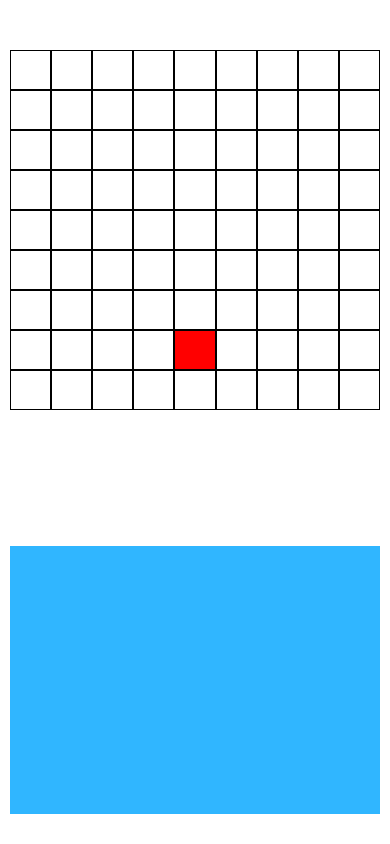
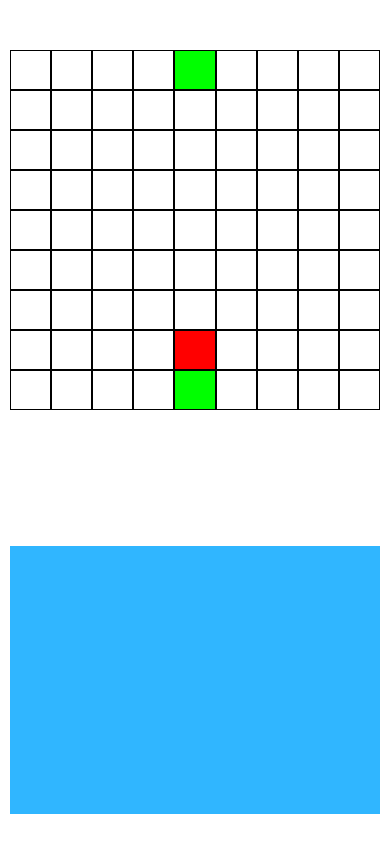
Before and after one commit to Krillian111/poc-react-native-snake, a React Native app: screen / in a window 390 px wide. Built offline with nearby package versions, Linux system fonts and the light colour scheme.

Commit message:
add snake body handling

```diff
--- a/components/game/Game.tsx
+++ b/components/game/Game.tsx
@@ -1,10 +1,10 @@
 import React, { useState, useEffect } from 'react';
 import { StyleSheet, View } from 'react-native';
 import Direction from '../../models/Direction';
-import CellCoordinate from '../../models/Coordinate';
-import Dimension from '../../constants/Dimension';
 import Grid from '../grid/Grid';
 import SwipeDirectionControl from '../controls/SwipeDirectionControl';
+import moveSnakeByOne from './movement';
+import GameSettings from '../../constants/GameSettings';
 
 const styles = StyleSheet.create({
   game: {
@@ -18,62 +18,23 @@ const styles = StyleSheet.create({
   },
 });
 
-function addWithOverflow(coordinate: number, increment: number) {
-  const resultWithoutOverflow = coordinate + increment;
-  if (resultWithoutOverflow < 0) {
-    return Dimension.gridCellsPerAxis - 1;
-  }
-  return resultWithoutOverflow % Dimension.gridCellsPerAxis;
-}
-
-function moveHeadByOne(
-  coordinate: CellCoordinate,
-  direction: Direction
-): CellCoordinate {
-  if (direction === Direction.UP) {
-    return {
-      row: addWithOverflow(coordinate.row, -1),
-      column: coordinate.column,
-    };
-  }
-  if (direction === Direction.DOWN) {
-    return {
-      row: addWithOverflow(coordinate.row, 1),
-      column: coordinate.column,
-    };
-  }
-  if (direction === Direction.LEFT) {
-    return {
-      row: coordinate.row,
-      column: addWithOverflow(coordinate.column, -1),
-    };
-  }
-  if (direction === Direction.RIGHT) {
-    return {
-      row: coordinate.row,
-      column: addWithOverflow(coordinate.column, 1),
-    };
-  }
-  throw new Error(`unknown moveByOne direction ${direction}`);
-}
-
 export default function Game() {
-  const [headCoordinate, setHeadCoordinate] = useState({
-    row: 4,
-    column: 4,
-  });
+  const [snake, setSnake] = useState([
+    { row: 4, column: 6 },
+    { row: 4, column: 5 },
+    { row: 4, column: 4 },
+  ]);
   const [headDirection, setHeadDirection] = useState(Direction.UP);
   useEffect(() => {
-    const timeoutId = setTimeout(
-      () => setHeadCoordinate(moveHeadByOne(headCoordinate, headDirection)),
-      500
-    );
+    const timeoutId = setTimeout(() => {
+      setSnake(moveSnakeByOne(snake, headDirection));
+    }, GameSettings.updateInterval);
     return () => clearInterval(timeoutId);
-  }, [headDirection, headCoordinate]);
+  }, [headDirection, snake]);
 
   return (
     <View style={styles.game}>
-      <Grid headCoordinate={headCoordinate} />
+      <Grid snake={snake} />
       <SwipeDirectionControl
         updateDirection={(direction) => setHeadDirection(direction)}
       />
--- /dev/null
+++ b/components/game/movement.ts
@@ -0,0 +1,51 @@
+import CellCoordinate from '../../models/Coordinate';
+import Direction from '../../models/Direction';
+import GameSettings from '../../constants/GameSettings';
+
+function addWithOverflow(coordinate: number, increment: number) {
+  const resultWithoutOverflow = coordinate + increment;
+  if (resultWithoutOverflow < 0) {
+    return GameSettings.numberOfSquaresAlongAxis - 1;
+  }
+  return resultWithoutOverflow % GameSettings.numberOfSquaresAlongAxis;
+}
+
+function moveCellByOne(
+  cell: CellCoordinate,
+  direction: Direction
+): CellCoordinate {
+  if (direction === Direction.UP) {
+    return {
+      row: addWithOverflow(cell.row, -1),
+      column: cell.column,
+    };
+  }
+  if (direction === Direction.DOWN) {
+    return {
+      row: addWithOverflow(cell.row, 1),
+      column: cell.column,
+    };
+  }
+  if (direction === Direction.LEFT) {
+    return {
+      row: cell.row,
+      column: addWithOverflow(cell.column, -1),
+    };
+  }
+  if (direction === Direction.RIGHT) {
+    return {
+      row: cell.row,
+      column: addWithOverflow(cell.column, 1),
+    };
+  }
+  throw new Error(`unknown moveByOne direction ${direction}`);
+}
+
+export default function moveSnakeByOne(
+  snake: Array<CellCoordinate>,
+  direction: Direction
+): Array<CellCoordinate> {
+  const head = snake[snake.length - 1];
+  const newHead = moveCellByOne(head, direction);
+  return [...snake.slice(1), newHead];
+}
--- a/components/grid/Cell.tsx
+++ b/components/grid/Cell.tsx
@@ -6,7 +6,7 @@ import Dimension from '../../constants/Dimension';
 interface CellProps {
   rowIndex: number;
   columnIndex: number;
-  headCoordinate: CellCoordinate;
+  snake: Array<CellCoordinate>;
 }
 
 const styles = StyleSheet.create({
@@ -20,19 +20,28 @@ const styles = StyleSheet.create({
   snakeHead: {
     backgroundColor: '#f00',
   },
-  empty: {},
+  body: {
+    backgroundColor: '#0f0',
+  },
 });
 
-export default function Cell({
-  rowIndex,
-  columnIndex,
-  headCoordinate,
-}: CellProps) {
-  const isHeadCell =
-    rowIndex === headCoordinate.row && columnIndex === headCoordinate.column;
-  const style = StyleSheet.compose(
-    styles.cell,
-    isHeadCell ? styles.snakeHead : styles.empty
-  );
-  return <View style={style} />;
+function equals(cell1: CellCoordinate, cell2: CellCoordinate) {
+  return cell1.row === cell2.row && cell1.column === cell2.column;
 }
+
+export default function Cell({ rowIndex, columnIndex, snake }: CellProps) {
+  const cellCoordinates = { row: rowIndex, column: columnIndex };
+  const head = snake[snake.length - 1];
+  const isHeadCell = equals(cellCoordinates, head);
+  const isBodyCell = snake
+    .slice(0, snake.length - 1)
+    .some((bodyPart) => equals(cellCoordinates, bodyPart));
+  const cellStyle: Array<any> = [styles.cell];
+  if (isBodyCell) {
+    cellStyle.push(styles.body);
+  }
+  if (isHeadCell) {
+    cellStyle.push(styles.snakeHead);
+  }
+  return <View style={cellStyle} />;
+}
--- a/components/grid/Grid.tsx
+++ b/components/grid/Grid.tsx
@@ -3,9 +3,10 @@ import { StyleSheet, View } from 'react-native';
 import Row from './Row';
 import Dimension from '../../constants/Dimension';
 import CellCoordinate from '../../models/Coordinate';
+import GameSettings from '../../constants/GameSettings';
 
 interface GridProps {
-  headCoordinate: CellCoordinate;
+  snake: Array<CellCoordinate>;
 }
 
 const styles = StyleSheet.create({
@@ -15,16 +16,12 @@ const styles = StyleSheet.create({
   },
 });
 
-export default function Grid({ headCoordinate }: GridProps) {
-  const rows = [...new Array(Dimension.gridCellsPerAxis).keys()];
+export default function Grid({ snake }: GridProps) {
+  const rows = [...new Array(GameSettings.numberOfSquaresAlongAxis).keys()];
   return (
     <View style={styles.grid}>
       {rows.map((rowIndex) => (
-        <Row
-          headCoordinate={headCoordinate}
-          key={`row-${rowIndex}`}
-          rowIndex={rowIndex}
-        />
+        <Row snake={snake} key={`row-${rowIndex}`} rowIndex={rowIndex} />
       ))}
     </View>
   );
--- a/components/grid/Row.tsx
+++ b/components/grid/Row.tsx
@@ -3,10 +3,11 @@ import { StyleSheet, View } from 'react-native';
 import Cell from './Cell';
 import Dimension from '../../constants/Dimension';
 import CellCoordinate from '../../models/Coordinate';
+import GameSettings from '../../constants/GameSettings';
 
 interface RowProps {
   rowIndex: number;
-  headCoordinate: CellCoordinate;
+  snake: Array<CellCoordinate>;
 }
 
 const styles = StyleSheet.create({
@@ -16,13 +17,13 @@ const styles = StyleSheet.create({
   },
 });
 
-export default function Row({ rowIndex, headCoordinate }: RowProps) {
-  const columns = [...new Array(Dimension.gridCellsPerAxis).keys()];
+export default function Row({ rowIndex, snake }: RowProps) {
+  const columns = [...new Array(GameSettings.numberOfSquaresAlongAxis).keys()];
   return (
     <View style={styles.rows}>
       {columns.map((columnIndex) => (
         <Cell
-          headCoordinate={headCoordinate}
+          snake={snake}
           key={`cell-${rowIndex}-${columnIndex}`}
           rowIndex={rowIndex}
           columnIndex={columnIndex}
--- a/constants/Dimension.ts
+++ b/constants/Dimension.ts
@@ -1,12 +1,12 @@
+import GameSettings from './GameSettings';
+
 const squareSize = 40;
-const numberOfSquaresAlongAxis = 9;
 
 const Dimension = {
-  gridCellsPerAxis: numberOfSquaresAlongAxis,
   minSwipeLength: 30,
   squareAxisLength: squareSize,
   swipeControlAxisLength: 200,
-  gridAxisLength: squareSize * numberOfSquaresAlongAxis,
+  gridAxisLength: squareSize * GameSettings.numberOfSquaresAlongAxis,
 };
 
 export default Dimension;
--- /dev/null
+++ b/constants/GameSettings.ts
@@ -0,0 +1,6 @@
+const GameSettings = {
+  updateInterval: 500,
+  numberOfSquaresAlongAxis: 9,
+};
+
+export default GameSettings;
```
